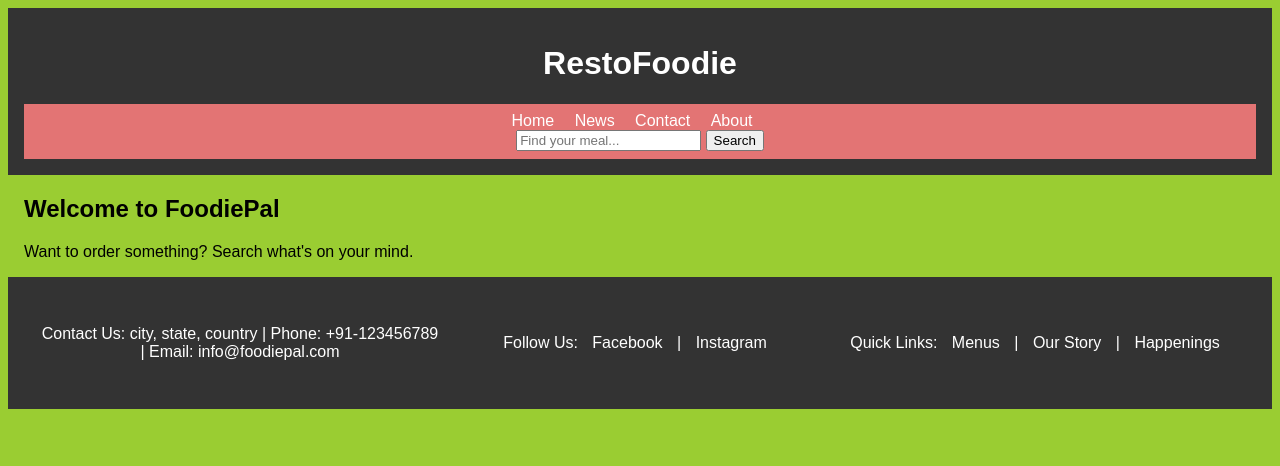
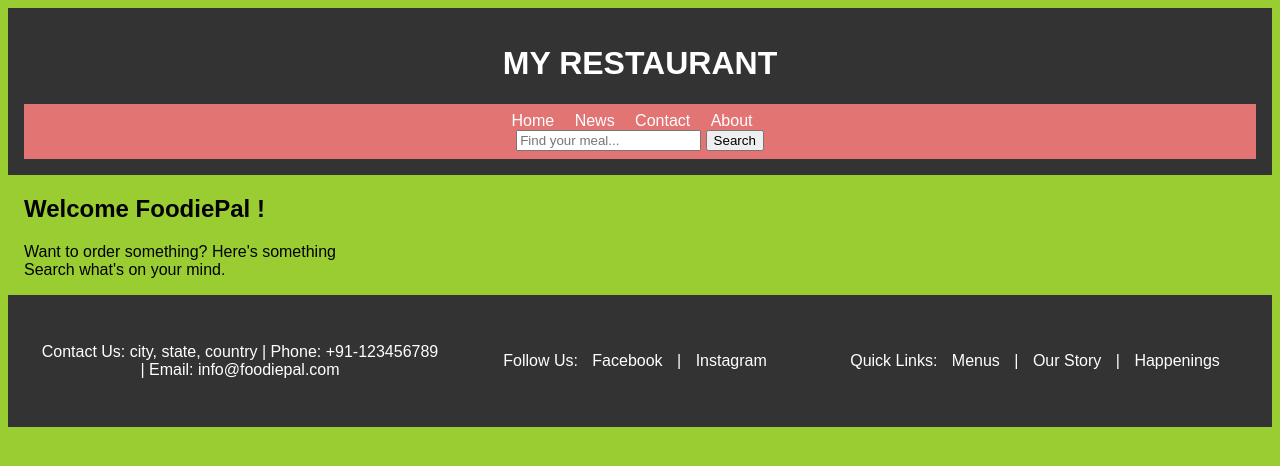
Before and after one commit to Yuvraj2021/Yuvraj2021.github.io, a plain HTML site: page index.html in a window 1280 px wide. Drawn offline with Linux system fonts and the light colour scheme; a script that the page names is missing.

Commit message:
update foodiepal

```diff
--- a/index.html
+++ b/index.html
@@ -66,7 +66,7 @@
 </head>
 <body style="background-color: yellowgreen;">
     <header>
-        <h1>RestoFoodie</h1>
+        <h1>MY RESTAURANT</h1>
         <nav>
             <ul>
                 <li><a href="#home">Home</a></li>
@@ -80,8 +80,9 @@
     </header>
     <main>
         <div class="container">
-            <h2>Welcome to FoodiePal</h2>
-            <p>Want to order something? Search what's on your mind.</p>
+            <h2>Welcome FoodiePal !</h2>
+            <p>Want to order something? Here's something
+                <br> Search what's on your mind.</p>
         </div>
 
     </main>
```
